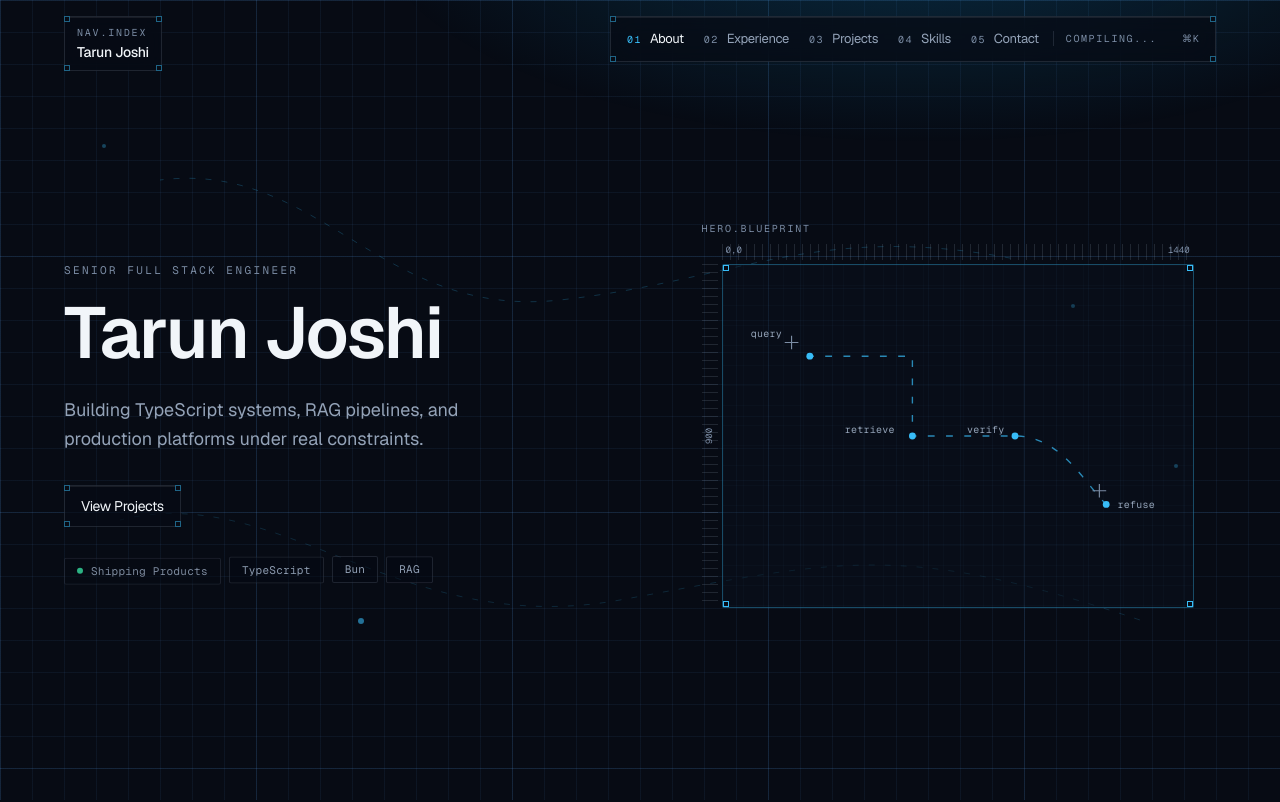
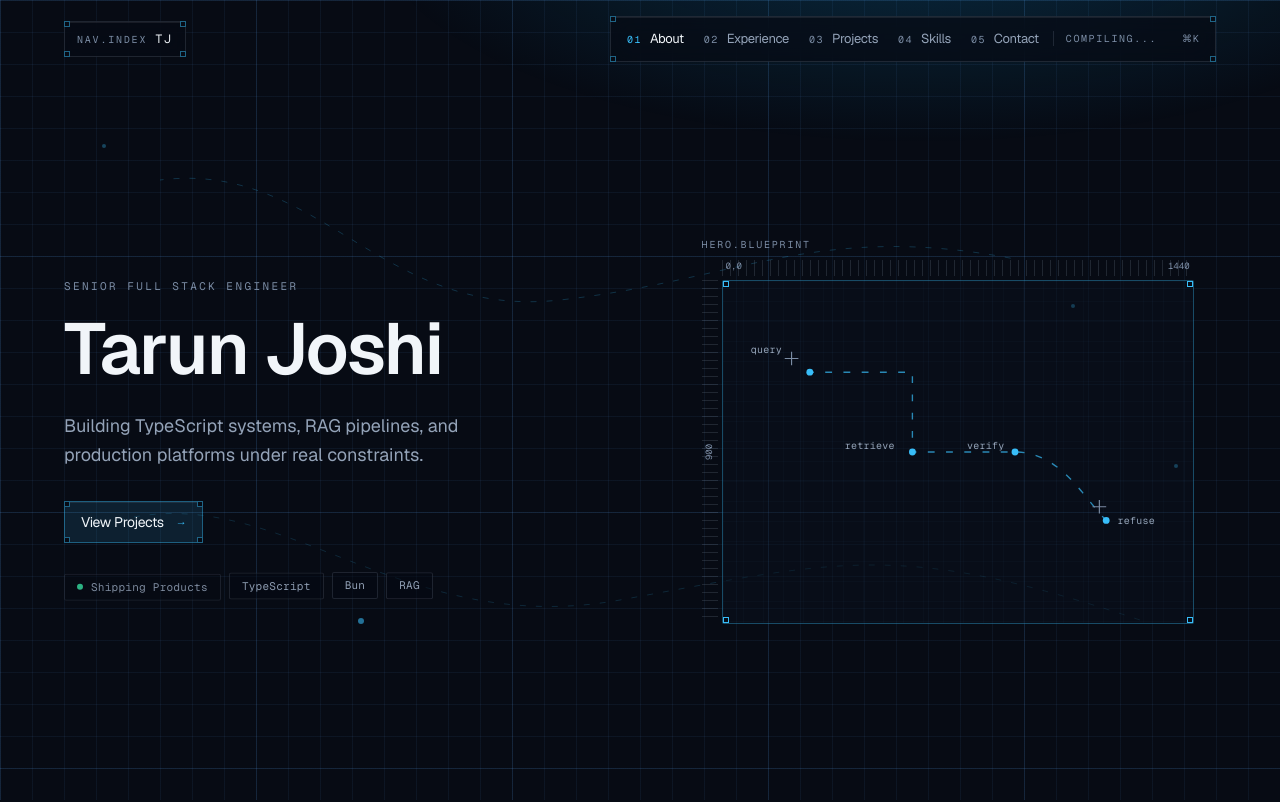
Before and after one commit to MrHacker26/blueprint-portfolio, a Next.js app: page / in a window 1280 px wide. Shown: the top 802 px of the page. Built offline with nearby package versions, Linux system fonts and the light colour scheme.

Commit message:
feat: keep the hero from colliding with the nav

```diff
--- a/src/components/layout/floating-nav.tsx
+++ b/src/components/layout/floating-nav.tsx
@@ -17,7 +17,14 @@ import { useActiveSection } from "@/hooks/use-active-section";
 import { useScrollProgress } from "@/hooks/use-scroll-progress";
 import { cn } from "@/lib/cn";
 import { OPEN_COMMAND_EVENT } from "@/lib/commands";
-import { getBuildStage, navIds, navItems, sectionHref, site } from "@/lib/site";
+import {
+  getBuildStage,
+  navIds,
+  navItems,
+  sectionHref,
+  site,
+  siteInitials,
+} from "@/lib/site";
 
 function indexLabel(index: number) {
   return String(index + 1).padStart(2, "0");
@@ -51,15 +58,19 @@ export function FloatingNav() {
 
   return (
     <header className="pointer-events-none fixed top-4 right-0 left-0 z-40 px-4 sm:px-6">
-      <div className="mx-auto flex w-full max-w-6xl items-start justify-between gap-4">
+      <div className="mx-auto flex w-full max-w-6xl items-center justify-between gap-4">
         <NavFrame className="pointer-events-auto">
-          <a href="/" className="block px-3 py-2">
-            <p className="font-mono text-[10px] tracking-[0.18em] text-text-faint uppercase">
+          <a
+            href="/"
+            aria-label={site.name}
+            className="flex items-baseline gap-2 px-3 py-2"
+          >
+            <span className="font-mono text-[10px] tracking-[0.18em] text-text-faint uppercase">
               {site.chrome.navKicker}
-            </p>
-            <p className="mt-0.5 font-sans text-sm font-medium tracking-tight text-foreground">
-              {site.name}
-            </p>
+            </span>
+            <span className="font-mono text-[12px] tracking-[0.14em] text-foreground">
+              {siteInitials(site.name)}
+            </span>
           </a>
         </NavFrame>
 
--- a/src/components/sections/hero.tsx
+++ b/src/components/sections/hero.tsx
@@ -7,7 +7,7 @@ export function Hero() {
   return (
     <section
       id="hero"
-      className="relative flex min-h-[100svh] items-center overflow-hidden px-6 pt-28 pb-16 sm:px-10 lg:px-16"
+      className="relative flex min-h-[100svh] items-center overflow-hidden px-6 pt-32 pb-16 sm:px-10 sm:pt-36 lg:px-16"
     >
       <HeroField />
       <div className="relative z-10 mx-auto grid w-full max-w-6xl items-center gap-12 lg:grid-cols-[minmax(0,1.05fr)_minmax(0,0.95fr)] lg:gap-16">
--- a/src/components/sections/home-section.tsx
+++ b/src/components/sections/home-section.tsx
@@ -13,7 +13,7 @@ export function HomeSection({ id, label, children }: HomeSectionProps) {
       id={id}
       aria-labelledby={`${id}-heading`}
       className={cn(
-        "scroll-mt-28 px-6 py-24 sm:px-10 lg:px-16",
+        "scroll-mt-32 px-6 py-24 sm:px-10 sm:scroll-mt-36 lg:px-16",
         children ? undefined : "min-h-[70svh]",
       )}
     >
--- a/src/components/ui/frame-cta.tsx
+++ b/src/components/ui/frame-cta.tsx
@@ -3,7 +3,13 @@ import { FrameMarks } from "@/components/ui/frame-marks";
 import { cn } from "@/lib/cn";
 
 const frameCtaClass =
-  "relative inline-flex items-center justify-center gap-2 rounded-[2px] border border-line bg-bg/70 px-4 py-2.5 text-sm tracking-tight text-foreground shadow-[inset_0_1px_0_rgba(255,255,255,0.08)] transition-[border-color,color,transform] duration-base ease-out-premium hover:border-signal/45 motion-safe:hover:-translate-y-px focus-visible:border-signal focus-visible:ring-3 focus-visible:ring-signal/50 focus-visible:outline-none";
+  "relative inline-flex items-center justify-center rounded-[2px] shadow-[inset_0_1px_0_rgba(255,255,255,0.08)] transition-[border-color,color,transform,background-color] duration-base ease-out-premium motion-safe:hover:-translate-y-px focus-visible:border-signal focus-visible:ring-3 focus-visible:ring-signal/50 focus-visible:outline-none";
+
+const frameCtaPrimaryClass =
+  "gap-3 border border-signal/40 bg-signal-dim px-4 py-2.5 text-sm tracking-tight text-foreground hover:border-signal";
+
+const frameCtaQuietClass =
+  "gap-2 border border-line bg-bg/70 px-4 py-2.5 text-sm tracking-tight text-foreground hover:border-signal/45";
 
 export function FrameCta({
   className,
@@ -11,9 +17,15 @@ export function FrameCta({
   ...props
 }: ComponentProps<"a">) {
   return (
-    <a className={cn(frameCtaClass, className)} {...props}>
+    <a
+      className={cn(frameCtaClass, frameCtaPrimaryClass, className)}
+      {...props}
+    >
       <FrameMarks />
       {children}
+      <span aria-hidden="true" className="font-mono text-[11px] text-signal">
+        →
+      </span>
     </a>
   );
 }
@@ -25,7 +37,11 @@ export function FrameButton({
   ...props
 }: ComponentProps<"button">) {
   return (
-    <button type={type} className={cn(frameCtaClass, className)} {...props}>
+    <button
+      type={type}
+      className={cn(frameCtaClass, frameCtaQuietClass, className)}
+      {...props}
+    >
       <FrameMarks />
       {children}
     </button>
--- a/src/lib/site.ts
+++ b/src/lib/site.ts
@@ -128,6 +128,15 @@ export function sectionLabel(id: (typeof site.sections)[number]["id"]) {
   return section?.label ?? id;
 }
 
+export function siteInitials(name: string) {
+  return name
+    .split(/\s+/)
+    .filter(Boolean)
+    .map((part) => part[0])
+    .join("")
+    .toUpperCase();
+}
+
 export function getBuildStage(progress: number) {
   const p = Math.min(1, Math.max(0, progress));
   return (
```
